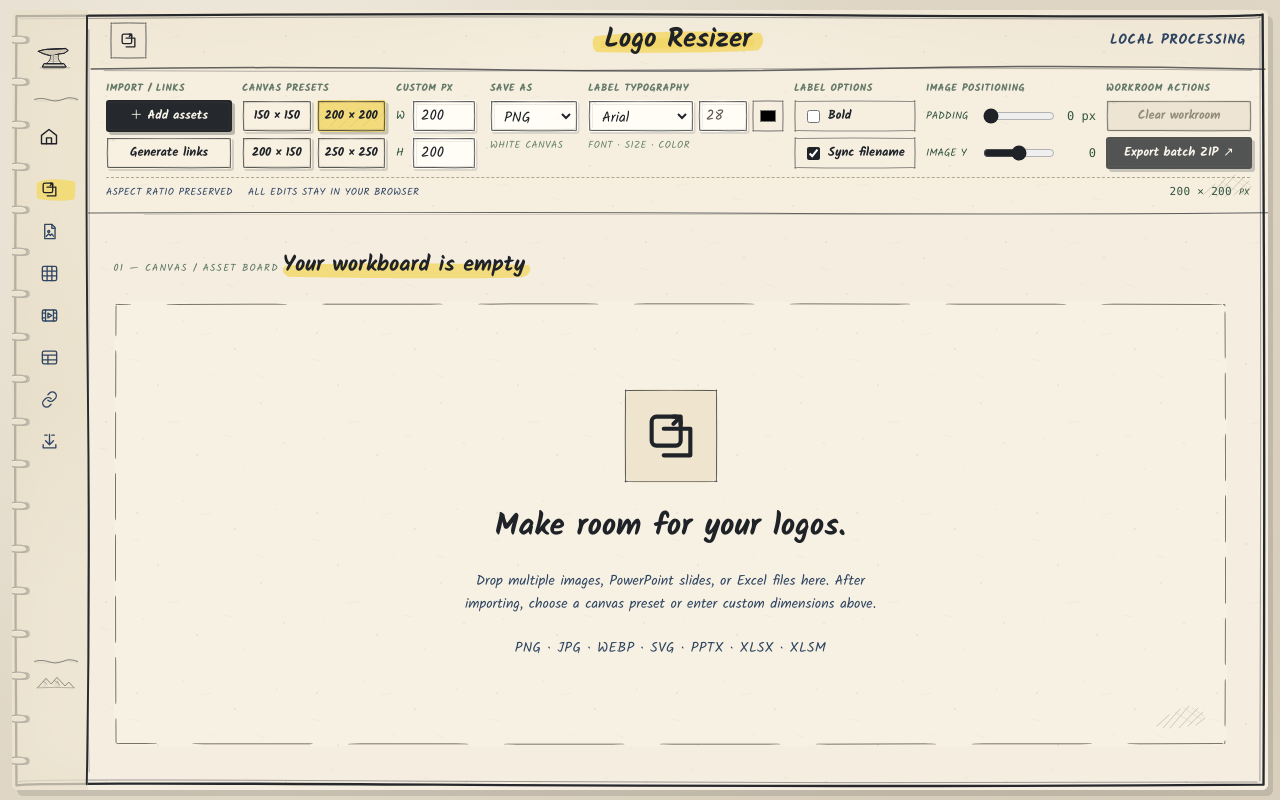
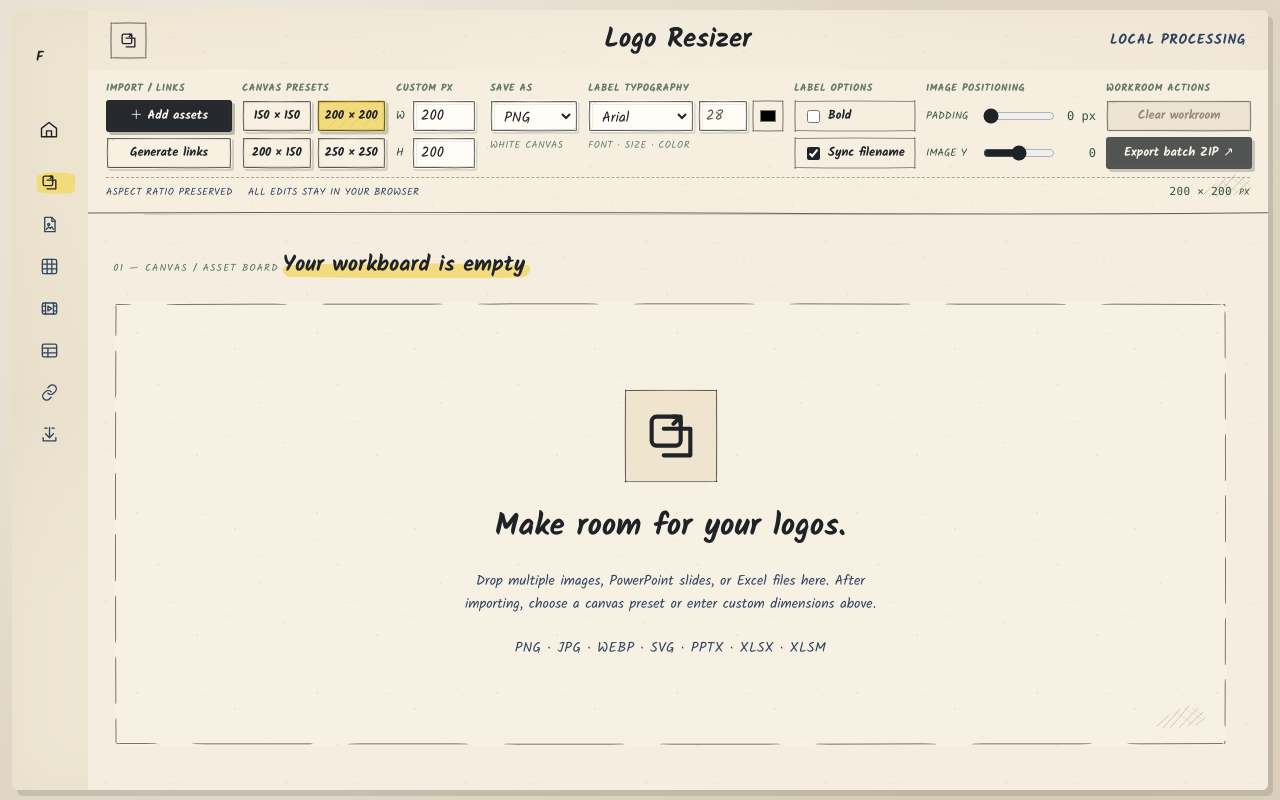
Before and after one commit to Kotaru27/The-Forge, a React (Vite) app: page /#/home in a window 1280 px wide. Both pictures are taken after a click on the button 347 px from the left and 438 px from the top of the page. Built offline with nearby package versions, Linux system fonts and the light colour scheme; a web font is replaced by a local one; what pica would draw is missing.

Commit message:
refactor(shell): remove intro, transitions and decoration while preserving routes/workrooms

```diff
--- a/src/App.tsx
+++ b/src/App.tsx
@@ -9,22 +9,10 @@ import { ImageSplitter } from './tools/image-splitter/ImageSplitter';
 import { PdfToImage } from './tools/pdf-to-image/PdfToImage';
 import { AdDownloader } from './tools/ad-downloader/AdDownloader';
 import { ForgeHome, ToolGlyph } from './home/ForgeHome';
-import { ForgeSketchIntro } from './intro/ForgeSketchIntro';
-import { ToolOpenTransition, type ToolOpenOrigin } from './motion/ToolOpenTransition';
-import {
-  AnvilMark,
-  MountainDoodle,
-  SketchDividerLine,
-  SketchPageFrameBorder,
-  SketchSpiralRingSvg,
-  SketchSvgDefs,
-  SketchVerticalDivider,
-} from './home/SketchIllustrations';
 import { isToolId, tools, type ToolId } from './tools';
 import './workroom-system.css';
 
-// Route changes must not re-render heavy, still-mounted hidden workrooms.
-// React.memo preserves each tool's local state and existing callback/ref API.
+// Preserve the mounted workrooms and their local state during route changes.
 const StableForgeHome = memo(ForgeHome);
 const StableLinkGenerator = memo(LinkGenerator);
 const StableLogoResizer = memo(LogoResizer);
@@ -35,102 +23,28 @@ const StableStoryboard = memo(Storyboard);
 const StableAdDownloader = memo(AdDownloader);
 
 type Route = ToolId | 'home';
-type IntroPhase = 'pending' | 'handoff' | 'finishing' | 'settled';
 
-// Every document load starts at Home with a fresh pencil intro. Neither
-// refreshes nor bookmarked tool hashes bypass it; same-document tool
-// navigation still uses the hash without replaying the intro.
-const reducedMotion = () => window.matchMedia?.('(prefers-reduced-motion: reduce)').matches ?? false;
-function initialIntroPhase(): IntroPhase {
-  return reducedMotion() ? 'settled' : 'pending';
-}
 function routeFromHash(): Route {
   const saved = window.location.hash.replace(/^#\/?/, '');
   return saved === 'home' ? 'home' : isToolId(saved) ? saved : 'home';
 }
 
 export default function App() {
+  // Fresh page loads still open Home; same-document switching is immediate.
   const [activeTool, setActiveTool] = useState<Route>('home');
   const storyboardRef = useRef<StoryboardRef>(null);
-  const mainRef = useRef<HTMLElement>(null);
-  const routeRef = useRef<Route>('home');
-  const openingSequence = useRef(0);
-  const switchSequence = useRef(0);
-  const [switching, setSwitching] = useState<{ id: number; tool: ToolId } | null>(null);
-  const [opening, setOpening] = useState<{
-    id: number; tool: ToolId; origin: ToolOpenOrigin | null;
-  } | null>(null);
-  const [introPhase, setIntroPhase] = useState<IntroPhase>(initialIntroPhase);
-  const [introRun, setIntroRun] = useState(0);
-  const finishIntro = useCallback(() => {
-    // Only the completed intro handoff triggers Home's final handwriting.
-    // Skip and in-app route navigation settle Home immediately.
-    setIntroPhase(phase => phase === 'handoff' ? 'finishing' : 'settled');
-  }, []);
-  const skipIntro = useCallback(() => {
-    setIntroPhase('settled');
-  }, []);
-  const handoffIntro = useCallback(() => setIntroPhase('handoff'), []);
-  const replayIntro = useCallback(() => {
-    if (reducedMotion()) return;
-    setIntroRun(previous => previous + 1);
-    setIntroPhase('pending');
+
+  const openTool = useCallback((tool: Route) => {
+    if (tool !== 'home' && !isToolId(tool)) return;
+    setActiveTool(tool);
+    if (window.location.hash !== '#/' + tool) {
+      history.replaceState(null, '', '#/' + tool);
+    }
   }, []);
 
   useEffect(() => {
-    if (introPhase !== 'finishing') return;
-    // Allow the longest Home description to finish handwriting once.
-    // This timer does not run while working in any tool or revisiting Home.
-    const timeout = window.setTimeout(() => setIntroPhase('settled'), 2200);
-    return () => window.clearTimeout(timeout);
-  }, [introPhase]);
-
-  const openTool = useCallback((tool: Route, origin?: ToolOpenOrigin) => {
-    if (tool !== 'home' && !isToolId(tool)) return;
-    const previous = routeRef.current;
-    const changed = previous !== tool;
-    routeRef.current = tool;
-    // A route switch paints only the small header marker; the heavy tool
-    // surface remains mounted, fixed and ready for input immediately.
-    setSwitching(changed && previous !== 'home' && tool !== 'home' &&
-      !origin && !reducedMotion()
-      ? { id: ++switchSequence.current, tool }
-      : null);
-    // A short, nonblocking visual handoff for genuine tool navigation only.
-    // Initial loading, reselecting a tool, direct Home returns and reduced
-    // motion all remain immediate and fully visible.
-    if (changed && tool !== 'home' && origin && !reducedMotion()) {
-      setOpening({ id: ++openingSequence.current, tool, origin: origin ?? null });
-    } else {
-      setOpening(null);
-    }
-    setActiveTool(tool);
-    if (tool !== 'home') setIntroPhase('settled');
-    if (window.location.hash !== '#/' + tool) history.replaceState(null, '', '#/' + tool);
-  }, []);
-
-  useEffect(() => {
-    if (!switching) return;
-    const timeout = window.setTimeout(() => {
-      setSwitching(current => current?.id === switching.id ? null : current);
-    }, 210);
-    return () => window.clearTimeout(timeout);
-  }, [switching]);
-
-  useEffect(() => {
-    if (!opening) return;
-    // Also clears when the tab is backgrounded and animationend never fires.
-    const timeout = window.setTimeout(() => {
-      setOpening(current => current?.id === opening.id ? null : current);
-    }, 380);
-    return () => window.clearTimeout(timeout);
-  }, [opening]);
-
-  useEffect(() => {
-    // A fresh browser document always enters Home, even if the URL came
-    // from a bookmarked tool or a reload while working in a tool.
     openTool('home');
-    function onHashChange() { openTool(routeFromHash()); }
+    const onHashChange = () => openTool(routeFromHash());
     window.addEventListener('hashchange', onHashChange);
     return () => window.removeEventListener('hashchange', onHashChange);
   }, [openTool]);
@@ -145,161 +59,96 @@ export default function App() {
     [openTool],
   );
 
-  const current = tools.find((tool) => tool.id === activeTool);
+  const current = tools.find(tool => tool.id === activeTool);
   const isLogo = activeTool === 'logo-resizer';
   const isHome = activeTool === 'home';
 
   return (
-    <div
-      className={
+    <div className={
       (isLogo ? 'forge-app forge-v5-shell' : 'forge-app forge-collection-shell') +
-        ' forge-ctk-ui forge-sketch-ui' +
-        (isHome ? ' forge-ctk-home-route forge-sketch-home-route' : '') +
-        (isHome && introPhase === 'pending' ? ' forge-intro-before-home' : '') +
-        (isHome && introPhase === 'handoff' ? ' forge-intro-handoff' : '') +
-        (isHome && introPhase === 'finishing' ? ' forge-home-finishing' : '') +
-        (isHome && introPhase === 'settled' ? ' forge-home-resting' : '') +
-        (opening && !isHome ? ' forge-tool-opening' : '')
-      }
-    >
-      <SketchSvgDefs />
+      ' forge-ctk-ui forge-sketch-ui forge-amoled-ui' +
+      (isHome ? ' forge-ctk-home-route forge-sketch-home-route' : '')
+    }>
       <div className="sketch-notebook-frame">
-        <SketchPageFrameBorder />
-        <span className="sketch-spiral-margin" aria-hidden="true">
-          {Array.from({ length: 18 }).map((_, idx) => (
-            <SketchSpiralRingSvg key={idx} />
-          ))}
-        </span>
-
         {!isHome && (
           <div className="sketch-sidebar-rail">
             <aside className="sidebar sketch-sidebar" aria-label="Workspace navigation">
-            <SketchVerticalDivider />
               <div className="brand sketch-brand">
-              <button
-                type="button"
-                className="sketch-brand-btn"
-                onClick={() => openTool('home')}
-                aria-label="The Forge home"
-                title="The Forge home"
-              >
-                <AnvilMark size={50} />
-                <span className="sketch-brand-word">{"THE FORGE"}</span>
+                <button type="button" className="sketch-brand-btn"
+                  onClick={() => openTool('home')} aria-label="The Forge home" title="The Forge home">
+                  <strong className="forge-minimal-mark">F</strong>
+                  <span className="sketch-brand-word">THE FORGE</span>
                 </button>
               </div>
-            <SketchDividerLine compact />
-
               <nav className="tool-nav sketch-nav" aria-label="Select a tool">
-              <button
-                type="button"
-                className="sketch-nav-link"
-                onClick={() => openTool('home')}
-                aria-label="Home"
-                title="Home"
-              >
+                <button type="button" className="sketch-nav-link"
+                  onClick={() => openTool('home')} aria-label="Home" title="Home">
                   <span className="sketch-nav-icon" aria-hidden="true">
-                  <ToolGlyph tool="home" size={20} />
+                    <ToolGlyph tool="home" size={20}/>
                   </span>
-                <span className="sketch-nav-label">{"Home"}</span>
+                  <span className="sketch-nav-label">Home</span>
                 </button>
-
                 <div className="sketch-tool-sublist" role="group" aria-label="Creative tools">
-                {tools.map((tool) => (
-                  <button
-                    key={tool.id}
-                    type="button"
+                  {tools.map(tool => (
+                    <button key={tool.id} type="button"
                       className={'sketch-subtool-link' + (activeTool === tool.id ? ' is-active' : '')}
                       aria-current={activeTool === tool.id ? 'page' : undefined}
-                    aria-label={tool.label}
-                    title={tool.label}
+                      aria-label={tool.label} title={tool.label}
                       onClick={() => {
                         if (tool.id === 'storyboard') storyboardRef.current?.openMode('story');
                         openTool(tool.id);
-                    }}
-                  >
+                      }}>
                       <span className="sketch-subtool-icon" aria-hidden="true">
-                      <ToolGlyph tool={tool.id} size={19} />
+                        <ToolGlyph tool={tool.id} size={19}/>
                       </span>
                       <span className="sketch-subtool-label">{tool.label}</span>
                     </button>
                   ))}
                 </div>
               </nav>
-
-            <div className="sketch-sidebar-footer">
-              <SketchDividerLine compact />
-              <div className="sketch-sidebar-doodle" aria-hidden="true">
-                <MountainDoodle />
-              </div>
-              <p className="sketch-sidebar-tagline">
-                One place
-                <br />
-                for your
-                <br />
-                creative tools.
-              </p>
-            </div>
             </aside>
           </div>
         )}
 
-        <main ref={mainRef} className="main-area sketch-main-area">
+        <main className="main-area sketch-main-area">
           {!isHome && current && (
-            <header className={'topbar sketch-topbar' +
-              (switching?.tool === activeTool ? ' forge-switching-tool' : '')}>
+            <header className="topbar sketch-topbar">
               <div className="forge-ctk-top-leading">
-                <span key={current.id} className="forge-ctk-header-icon" aria-hidden="true">
-                  <ToolGlyph tool={current.id} size={19} />
+                <span className="forge-ctk-header-icon" aria-hidden="true">
+                  <ToolGlyph tool={current.id} size={19}/>
                 </span>
               </div>
-              <h1 className="forge-ctk-tool-name">
-                <span key={current.id} className="sketch-highlight-mark">{current.label}</span>
-              </h1>
-              <span className="forge-ctk-top-privacy">{"LOCAL PROCESSING"}</span>
-              {switching?.tool === activeTool &&
-                <span key={switching.id} className="forge-route-pencil-stroke" aria-hidden="true" />}
-              <span className="sketch-topbar-seam" aria-hidden="true">
-                <SketchDividerLine />
-              </span>
+              <h1 className="forge-ctk-tool-name">{current.label}</h1>
+              <span className="forge-ctk-top-privacy">LOCAL PROCESSING</span>
             </header>
           )}
 
           <div className="native-tool" hidden={!isHome}>
-            <StableForgeHome
-              onOpenTool={openTool}
-              onReplayIntro={replayIntro}
-              animateWriting={isHome && (introPhase === 'handoff' || introPhase === 'finishing')}
-            />
+            <StableForgeHome onOpenTool={openTool}/>
           </div>
           <div className="native-tool" hidden={activeTool !== 'link-generator'}>
-            <StableLinkGenerator />
+            <StableLinkGenerator/>
           </div>
           <div className="native-tool" hidden={!isLogo}>
-            <StableLogoResizer />
+            <StableLogoResizer/>
           </div>
           <div className="native-tool" hidden={activeTool !== 'image-splitter'}>
-            <StableImageSplitter />
+            <StableImageSplitter/>
           </div>
           <div className="native-tool" hidden={activeTool !== 'pdf-to-image'}>
-            <StablePdfToImage />
+            <StablePdfToImage/>
           </div>
           <div className="native-tool" hidden={activeTool !== 'video-stills'}>
-            <StableVideoStills onTransfer={handleStillsTransfer} />
+            <StableVideoStills onTransfer={handleStillsTransfer}/>
           </div>
           <div className="native-tool" hidden={activeTool !== 'storyboard'}>
-            <StableStoryboard ref={storyboardRef} />
+            <StableStoryboard ref={storyboardRef}/>
           </div>
           <div className="native-tool" hidden={activeTool !== 'ad-downloader'}>
-            <StableAdDownloader />
+            <StableAdDownloader/>
           </div>
         </main>
       </div>
-      {opening?.origin && opening.tool === activeTool && (
-        <ToolOpenTransition key={opening.id} origin={opening.origin} targetRef={mainRef} />
-      )}
-      {isHome && (introPhase === 'pending' || introPhase === 'handoff') && (
-        <ForgeSketchIntro key={introRun} onHandoff={handoffIntro} onFinish={finishIntro} onSkip={skipIntro} />
-      )}
     </div>
   );
 }
```
Lines whose indentation alone changed are shown as unchanged.
